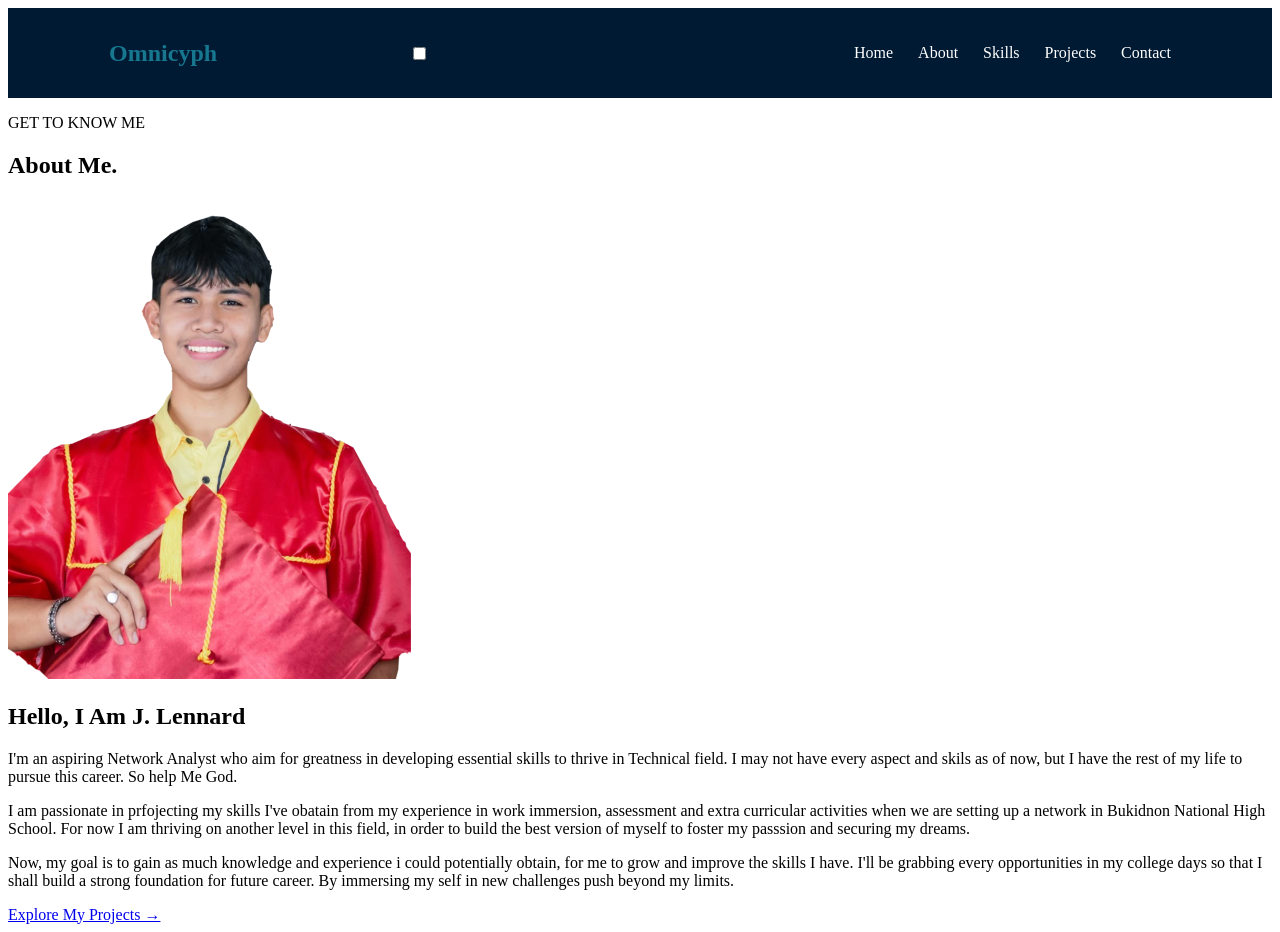
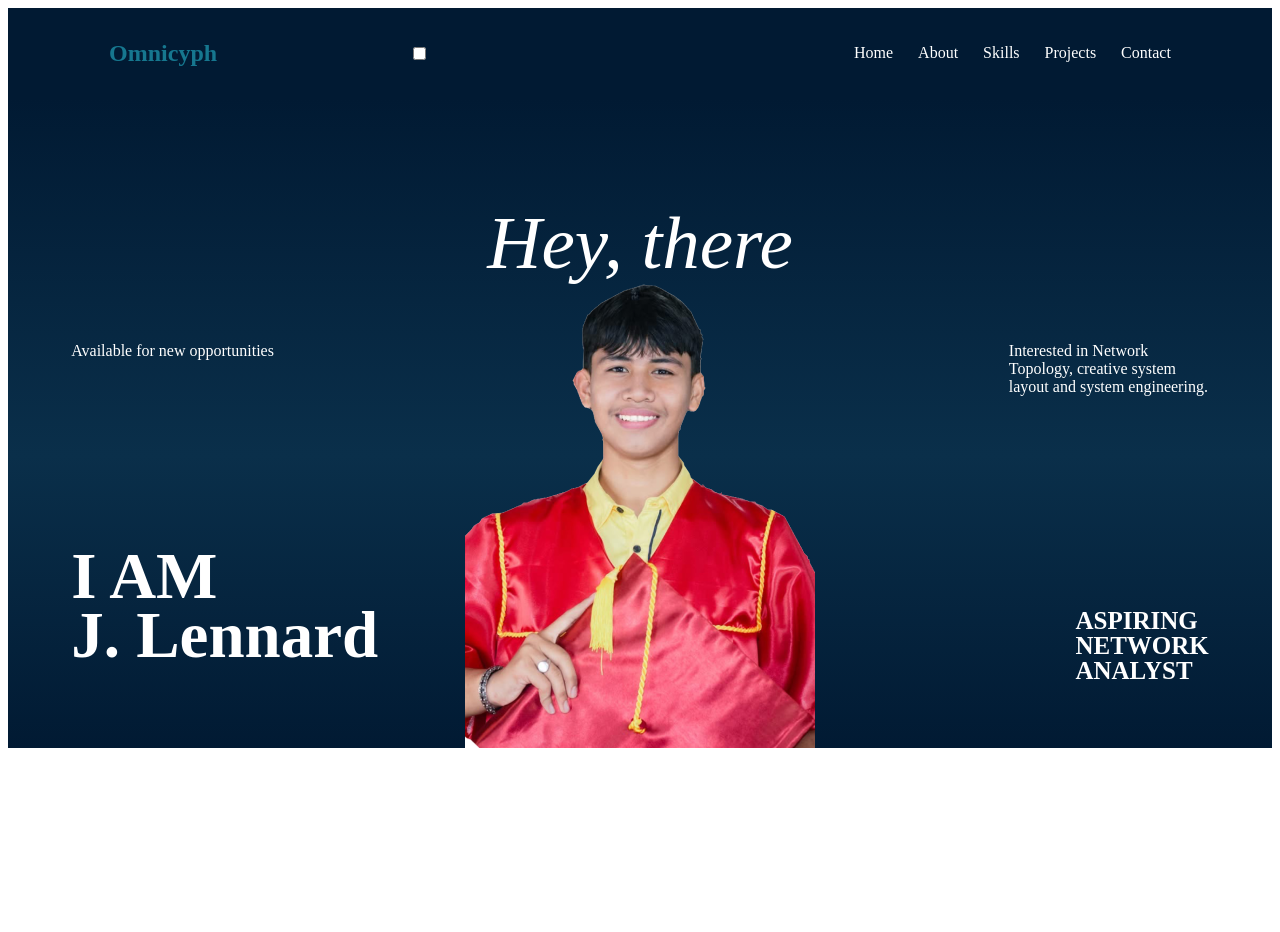
Before and after one commit to 2601103146-eng/My-website1.github.io, a plain HTML site: page about.html in a window 1280 px wide. After the commit the page ends 800 px from the top, so only its background shows below. Drawn offline with Linux system fonts and the light colour scheme.

Commit message:
Update about.html

```diff
--- a/about.html
+++ b/about.html
@@ -1,39 +1,26 @@
-
 <!DOCTYPE html>
 <html lang="en">
 <head>
     <meta charset="UTF-8">
     <meta name="viewport" content="width=device-width, initial-scale=1.0">
-
-    <title>About Me | My Portfolio</title>
-
+    <title>Home | My Portfolio</title>
     <link rel="stylesheet" href="style.css">
     <link rel="preconnect" href="https://fonts.googleapis.com">
     <link rel="preconnect" href="https://fonts.gstatic.com" crossorigin>
     <link href="https://fonts.googleapis.com/css2?family=Oswald:wght@300;400;500;600;700&family=Montserrat:wght@400;500;600&display=swap" rel="stylesheet">
-
 </head>
-
 <body>
 
     <!-- NAVIGATION BAR -->
     <header>
-
         <nav class="navbar">
-
-    <!-- LOGO -->
-    <a href="index.html" class="logo">
-        Omnicyph
-    </a>
-
-    <!-- HAMBURGER CHECKBOX -->
+            <a href="index.html" class="logo">Omnicyph</a>
             <input type="checkbox" id="menu-toggle">
-
-    <!-- HAMBURGER ICON -->
             <label for="menu-toggle" class="hamburger">
+                <span></span>
+                <span></span>
+                <span></span>
             </label>
-
-    <!-- NAVIGATION LINKS -->
             <ul class="nav-links">
                 <li><a href="index.html">Home</a></li>
                 <li><a href="about.html">About</a></li>
@@ -41,73 +28,34 @@
                 <li><a href="projects.html">Projects</a></li>
                 <li><a href="contact.html">Contact</a></li>
             </ul>
-
         </nav>
-
     </header>
 
+    <!-- HOMEPAGE HERO -->
+    <main>
+        <section class="home">
+            <h1 class="greeting">Hey, there</h1>
 
-    <!-- ABOUT PAGE -->
-    <main>
-
-        <section class="about-section">
-
-            <div class="about-heading">
-                <p class="section-label">GET TO KNOW ME</p>
-                <h1>About Me<span>.</span></h1>
+            <div class="left-description">
+                <p>Available for new opportunities</p>
             </div>
 
-
-            <div class="about-content">
-
-                <!-- PROFILE IMAGE -->
-                <div class="about-image">
-                    <img src="aboutme.png"
-                         alt="My portrait">
+            <div class="right-description">
+                <p>Interested in Network Topology, creative system layout and system engineering.</p>
             </div>
 
-
-                <!-- PERSONAL INFORMATION -->
-                <div class="about-text">
-
-                    <h2>Hello, I Am J. Lennard</h2>
-
-                    <p>
-                        I'm an aspiring Network Analyst who aim for greatness in developing
-                        essential skills to thrive in Technical field. I may not have every
-                        aspect and skils as of now, but I have the rest of my life to pursue
-                        this career. So help Me God.
-
-
-
-
-                    <p>
-                        I am passionate in prfojecting my skills I've obatain from my experience
-                        in work immersion, assessment and extra curricular activities when we are
-                        setting up a network in Bukidnon National High School. For now I
-                        am thriving on another level in this field, in order to build the best version
-                        of myself to foster my passsion and securing my dreams.
-
-
-                    </p>
-
-                    <p>
-                        Now, my goal is to gain as much knowledge and experience i could potentially
-                        obtain, for me to grow and improve the skills I have.  I'll be grabbing every
-                        opportunities in my college days so that I shall build a strong foundation for
-                        future career. By immersing my self in new challenges push beyond my limits.
-                    </p>
-
-                    <a href="projects.html" class="about-button">
-                        Explore My Projects →
-                    </a>
-
+            <div class="profile-image">
+                <img src="aboutme.png" alt="J. Lennard Profile">
             </div>
 
+            <div class="home-name">
+                <h2>I AM<br>J. Lennard</h2>
             </div>
 
+            <div class="home-title">
+                <h3>ASPIRING<br>NETWORK<br>ANALYST</h3>
+            </div>
         </section>
-
     </main>
 
 </body>
```
Lines whose indentation alone changed are shown as unchanged.
